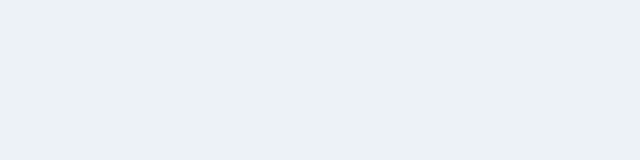
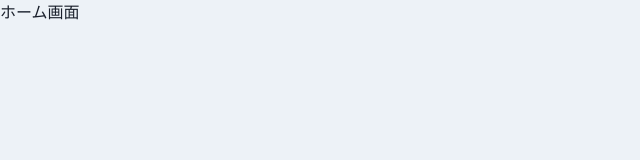
Before and after one commit to kira-0521/learning, a React (Vite) app in the folder jakee_react_app/: page /home in a window 1280 px wide. Shown: the top 160 px of the page, without its empty margins (0-640 px from the left). Built offline with nearby package versions, Linux system fonts and the light colour scheme.

Commit message:
add: homeルーティングと404ページ追加

```diff
--- a/jakee_react_app/src/App.tsx
+++ b/jakee_react_app/src/App.tsx
@@ -1,4 +1,4 @@
-import { Button, ChakraProvider } from '@chakra-ui/react'
+import { ChakraProvider } from '@chakra-ui/react'
 import { BrowserRouter } from 'react-router-dom'
 
 import theme from './theme/theme'
--- /dev/null
+++ b/jakee_react_app/src/components/pages/404.tsx
@@ -0,0 +1,4 @@
+import { memo, VFC } from 'react'
+export const Page404: VFC = memo(() => {
+  return <p>404ページです</p>
+})
--- a/jakee_react_app/src/router/HomeRoutes.tsx
+++ b/jakee_react_app/src/router/HomeRoutes.tsx
@@ -1,6 +1,7 @@
 import { Home } from '../components/pages/Home'
 import { UserManagement } from '../components/pages/UserManagement'
 import { Setting } from '../components/pages/Setting'
+import { Page404 } from '../components/pages/404'
 
 export const homeRoutes = [
   {
@@ -18,4 +19,9 @@ export const homeRoutes = [
     exact: false,
     children: <Setting />,
   },
+  {
+    path: '*',
+    exact: false,
+    children: <Page404 />,
+  },
 ]
--- a/jakee_react_app/src/router/Router.tsx
+++ b/jakee_react_app/src/router/Router.tsx
@@ -2,6 +2,8 @@ import { memo, VFC } from 'react'
 import { Route, Switch } from 'react-router-dom'
 
 import { Login } from '../components/pages/Login'
+import { homeRoutes } from './HomeRoutes'
+import { Page404 } from '../components/pages/404'
 
 export const Router: VFC = memo(() => {
   return (
@@ -9,6 +11,24 @@ export const Router: VFC = memo(() => {
       <Route exact path='/'>
         <Login />
       </Route>
+      <Route
+        path='/home'
+        render={({ match: { url } }) => (
+          <Switch>
+            {homeRoutes.map((route) => (
+              <Route
+                path={`${url}${route.path}`}
+                key={route.path}
+                exact={route.exact}>
+                {route.children}
+              </Route>
+            ))}
+          </Switch>
+        )}
+      />
+      <Route path='*'>
+        <Page404 />
+      </Route>
     </Switch>
   )
 })
```
